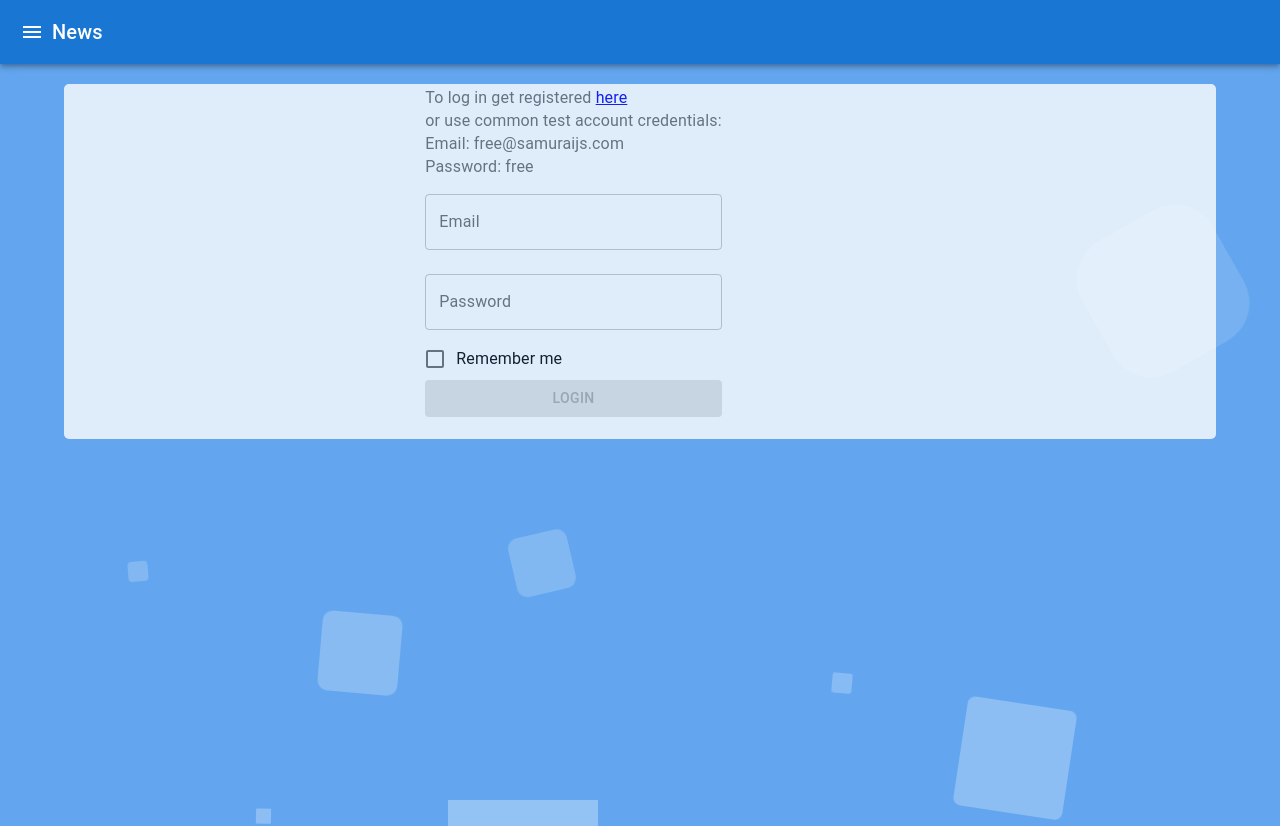
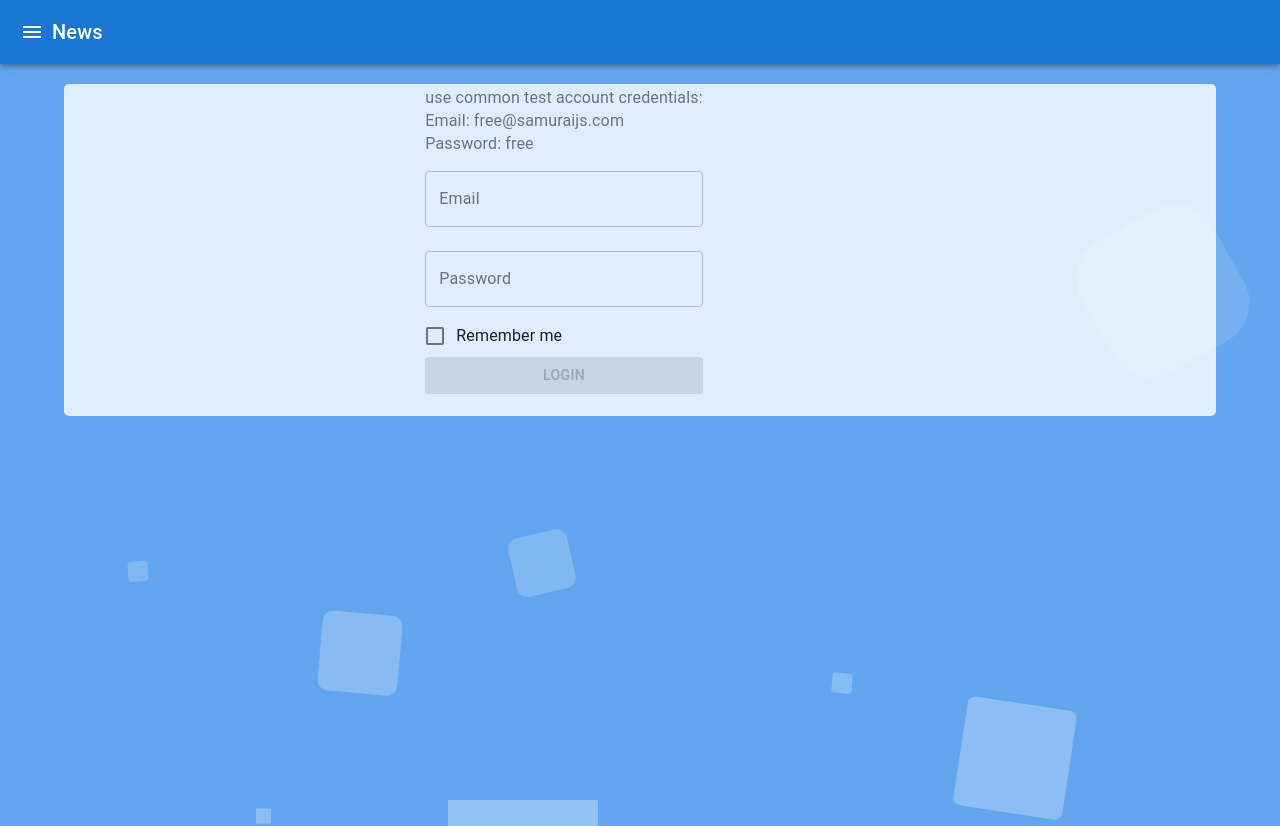
Before and after one commit to IlyaZolotukhin/20-todolist, a React (Create React App) app: page /20-todolist/login in a window 1280 px wide. Shown: the top 826 px of the page. Built offline with nearby package versions, Linux system fonts and the light colour scheme; no server answers.

Commit message:
08.01.23 production commit

```diff
--- a/src/features/auth/ui/login/login.tsx
+++ b/src/features/auth/ui/login/login.tsx
@@ -18,13 +18,7 @@ export const Login = () => {
         <form onSubmit={formik.handleSubmit}>
           <FormControl>
             <FormLabel>
-              <p>
-                To log in get registered{" "}
-                <a href={"https://social-network.samuraijs.com/"} target={"_blank"} rel="noreferrer">
-                  here
-                </a>
-              </p>
-              <p>or use common test account credentials:</p>
+              <p>use common test account credentials:</p>
               <p> Email: free@samuraijs.com</p>
               <p>Password: free</p>
             </FormLabel>
```
